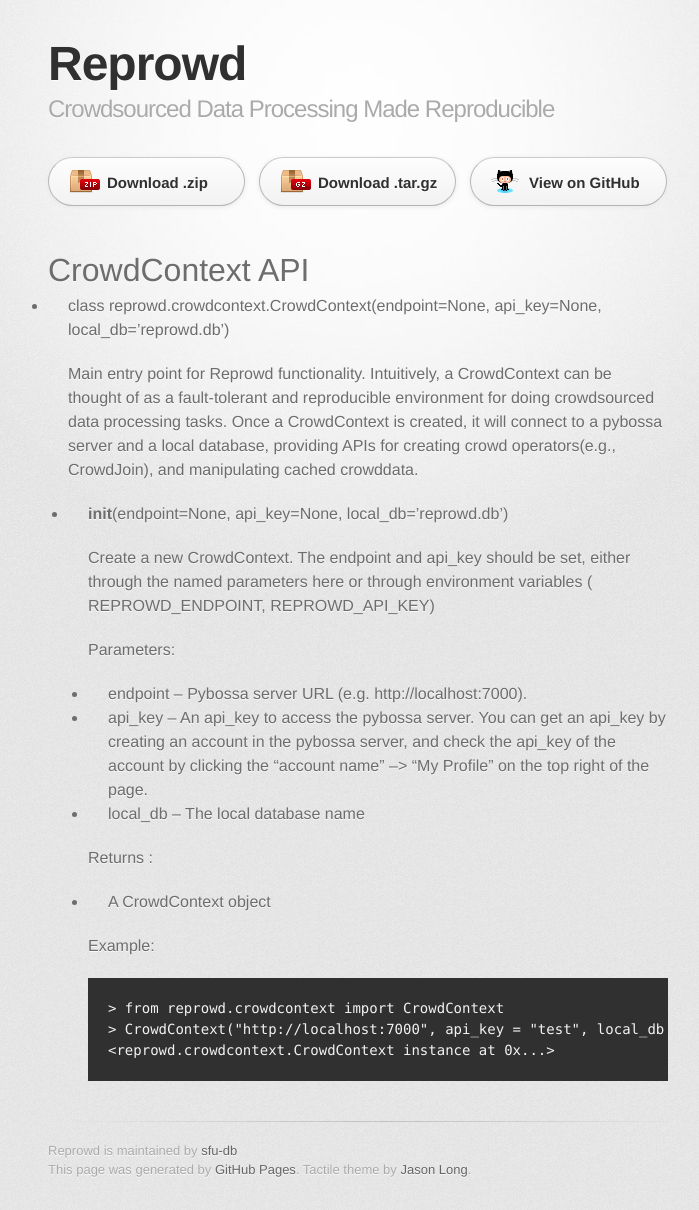
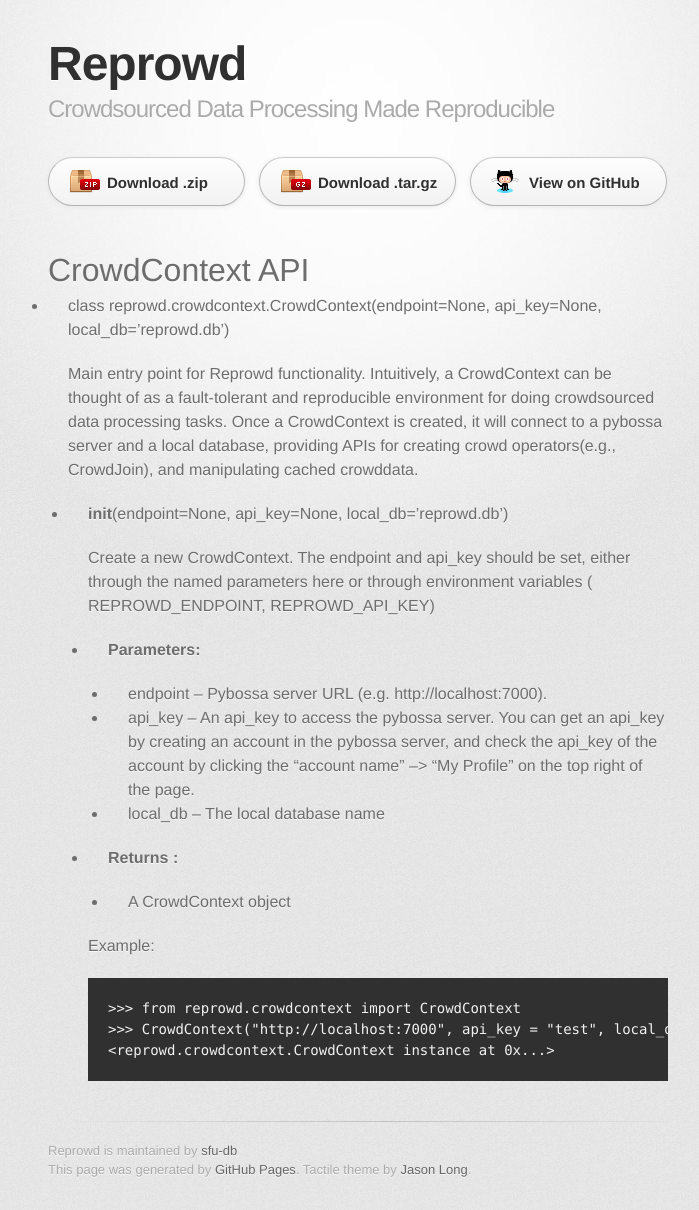
Before and after one commit to sfu-db/reprowd, a Jekyll site: the page built from crowdcontext.md, in a window 1280 px wide. Shown: the whole page, without its empty margins (282-981 px from the left). Built offline with Jekyll 4.4.1, drawn with Linux system fonts in a browser that asks for light colours; some web fonts are replaced.

```diff
--- a/crowdcontext.md
+++ b/crowdcontext.md
@@ -12,18 +12,18 @@ title: CrowdContext API
 
     Create a new CrowdContext. The endpoint and api_key should be set, either through the named parameters here or through environment variables ( REPROWD_ENDPOINT, REPROWD_API_KEY)
 
-    <b> Parameters: </b>
+    * **Parameters:**
 
       * endpoint – Pybossa server URL (e.g. http://localhost:7000).
       * api_key – An api_key to access the pybossa server. You can get an api_key by creating an account in the pybossa server, and check the api_key of the account by clicking the “account name” –> “My Profile” on the top right of the page.
       * local_db – The local database name
 
-    <b> Returns : </b>
+    * **Returns :**
 
       * A CrowdContext object
 
     Example:
 
-        > from reprowd.crowdcontext import CrowdContext
-        > CrowdContext("http://localhost:7000", api_key = "test", local_db = "reprowd.test.db")
+        >>> from reprowd.crowdcontext import CrowdContext
+        >>> CrowdContext("http://localhost:7000", api_key = "test", local_db = "reprowd.test.db")
         <reprowd.crowdcontext.CrowdContext instance at 0x...>
```
